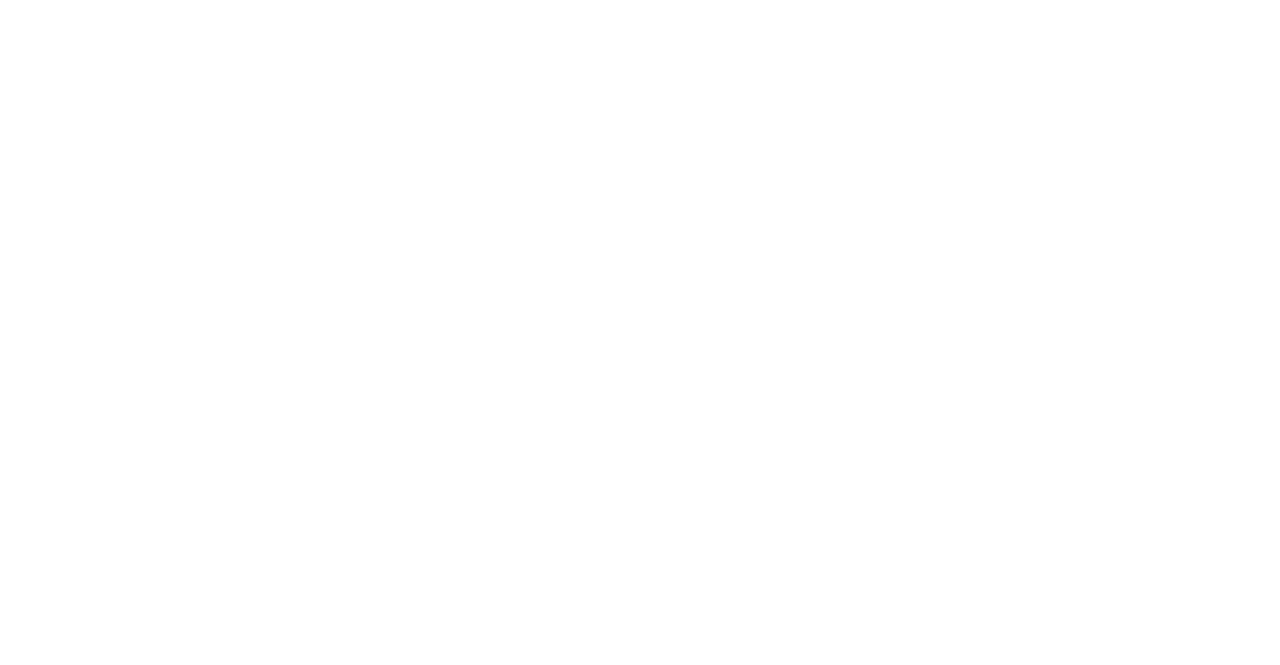
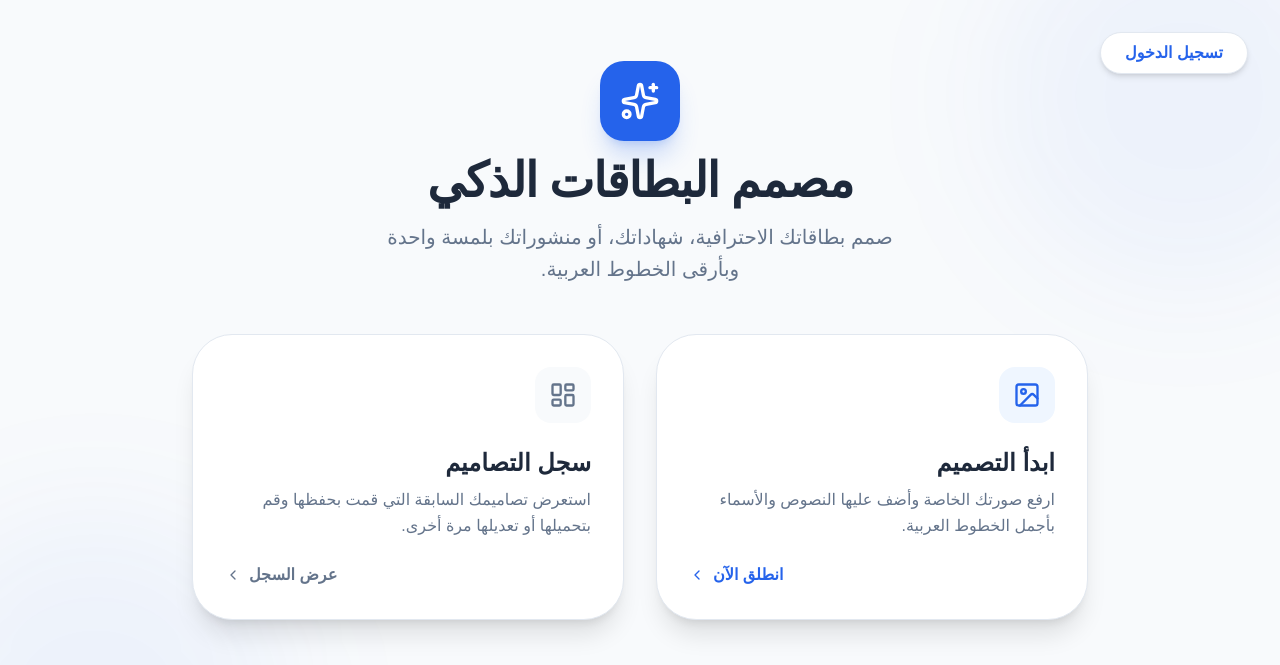
Before and after one commit to rhos14/almusammim, a plain HTML site: page index.html in a window 1280 px wide. Shown: the top 665 px of the page. Drawn offline with Linux system fonts and the light colour scheme; the site is published under a folder, as on GitHub Pages, so addresses that start at the root find nothing.

Commit message:
Update script and stylesheet paths in index.html

```diff
--- a/index.html
+++ b/index.html
@@ -5,8 +5,8 @@
   <meta charset="UTF-8" />
   <meta name="viewport" content="width=device-width, initial-scale=1.0" />
   <title>مصمم الشهادات</title>
-  <script type="module" crossorigin src="/assets/index-YOdAXg_U.js"></script>
-  <link rel="stylesheet" crossorigin href="/assets/index-RdHA1534.css">
+  <script type="module" crossorigin src="./assets/index-YOdAXg_U.js"></script>
+  <link rel="stylesheet" crossorigin href="./assets/index-RdHA1534.css">
 </head>
 
 <body>
```
